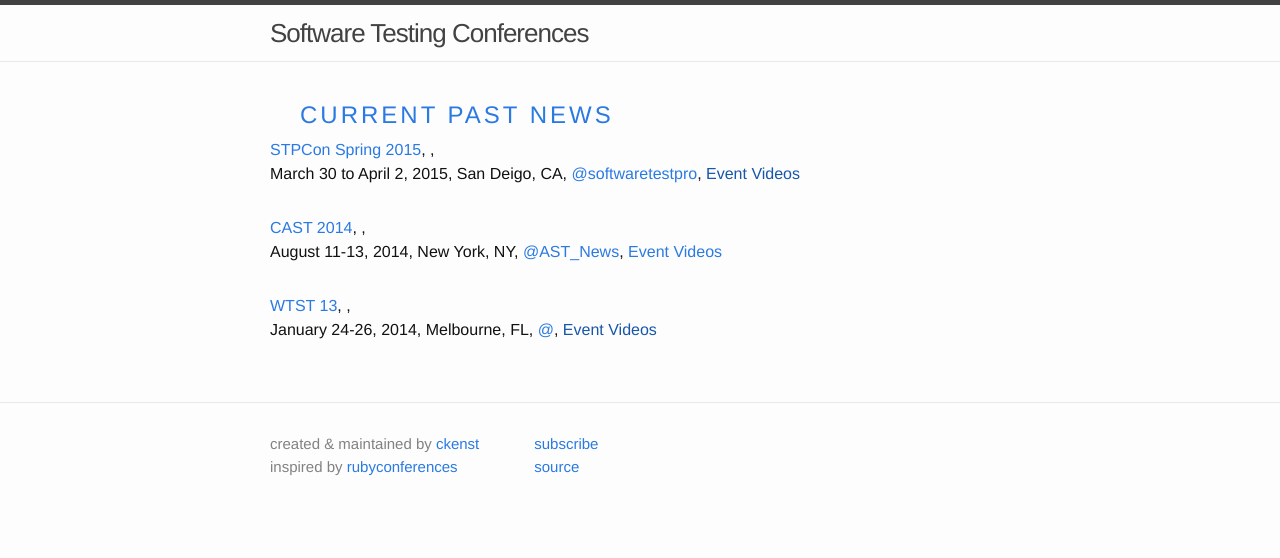
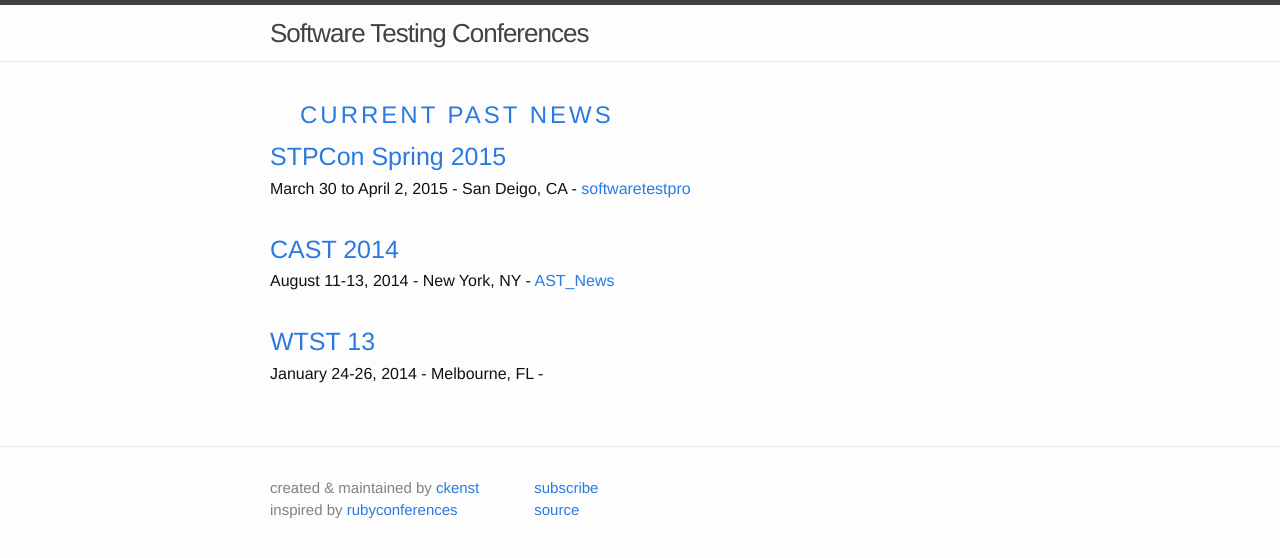
Before and after one commit to TestingConferences/testingconferences.github.io, a Jekyll site: the page built from past.html, in a window 1280 px wide. Shown: the top 558 px of the page. Built offline with Jekyll 4.4.1, drawn with Linux system fonts in a browser that asks for light colours.

Commit message:
cleaned up pages

```diff
--- a/_sass/_layout.scss
+++ b/_sass/_layout.scss
@@ -184,6 +184,11 @@
     > li {
         margin-bottom: $spacing-unit;
     }
+
+    h2 {
+      font-size: 25px;
+      margin-bottom: 1px;
+    }
 }
 
 .post-meta {
--- a/index.html
+++ b/index.html
@@ -7,9 +7,9 @@
   <ul class="post-list">
     {% for current in site.data.current %}
       <li>
-        <a href="{{current.url}}">{{ current.name }}</a>, {{ current.reg_phrase }}
+        <a href="{{current.url}}">{{ current.name }}</a>
         <p>
-          {{ current.dates }}, {{ current.location }}, <a href="https://www.twitter.com/{{current.twitter}}">@{{ current.twitter }}</a>
+          {{ current.dates }} - {{ current.location }} - <a href="https://www.twitter.com/{{current.twitter}}">@{{ current.twitter }}</a>
       </li>
     {% endfor %}
   </ul>
--- a/news.html
+++ b/news.html
@@ -1,6 +1,5 @@
 ---
 layout: default
-title: News
 permalink: /news/
 ---
 
--- a/past.html
+++ b/past.html
@@ -1,15 +1,14 @@
 ---
 layout: default
-title: Past
 permalink: /past/
 ---
 
 <ul class="post-list">
 {% for past in site.data.past %}
   <li>
-      <a href="{{past.url}}">{{ past.name }}</a>, {{ past.reg_phrase }},
+      <h2><a href="{{past.url}}">{{ past.name }}</a></h2>
       <p>
-      {{ past.dates }}, {{ past.location }}, <a href="https://www.twitter.com/{{past.twitter}}">@{{ past.twitter }}</a>, <a href="{{past.video_link}}">Event Videos</a>
+      {{ past.dates }} - {{ past.location }} - <a href="https://www.twitter.com/@{{past.twitter}}">{{ past.twitter }}</a>
   </li>
 
 {% endfor %}
```
Also changed, not shown: about.md (+0 -1 lines).
